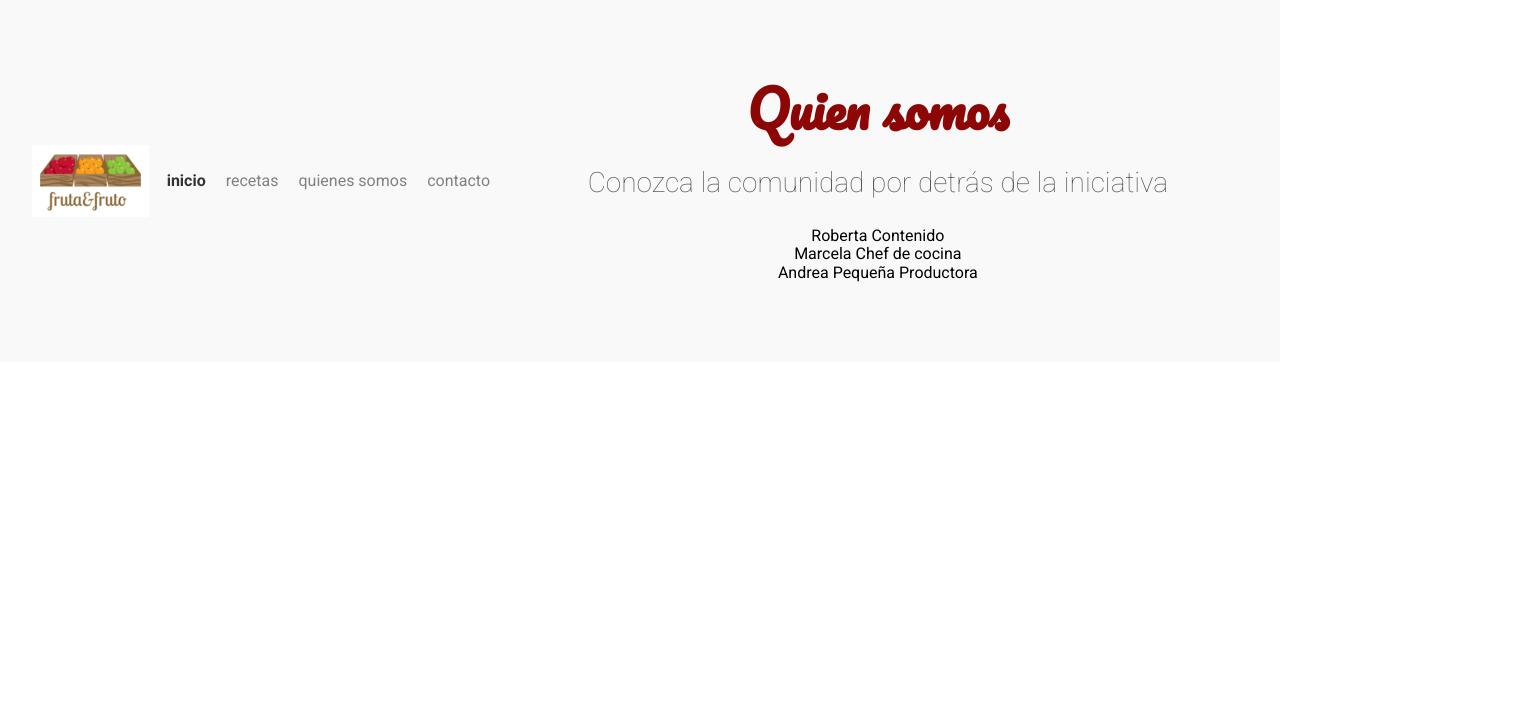
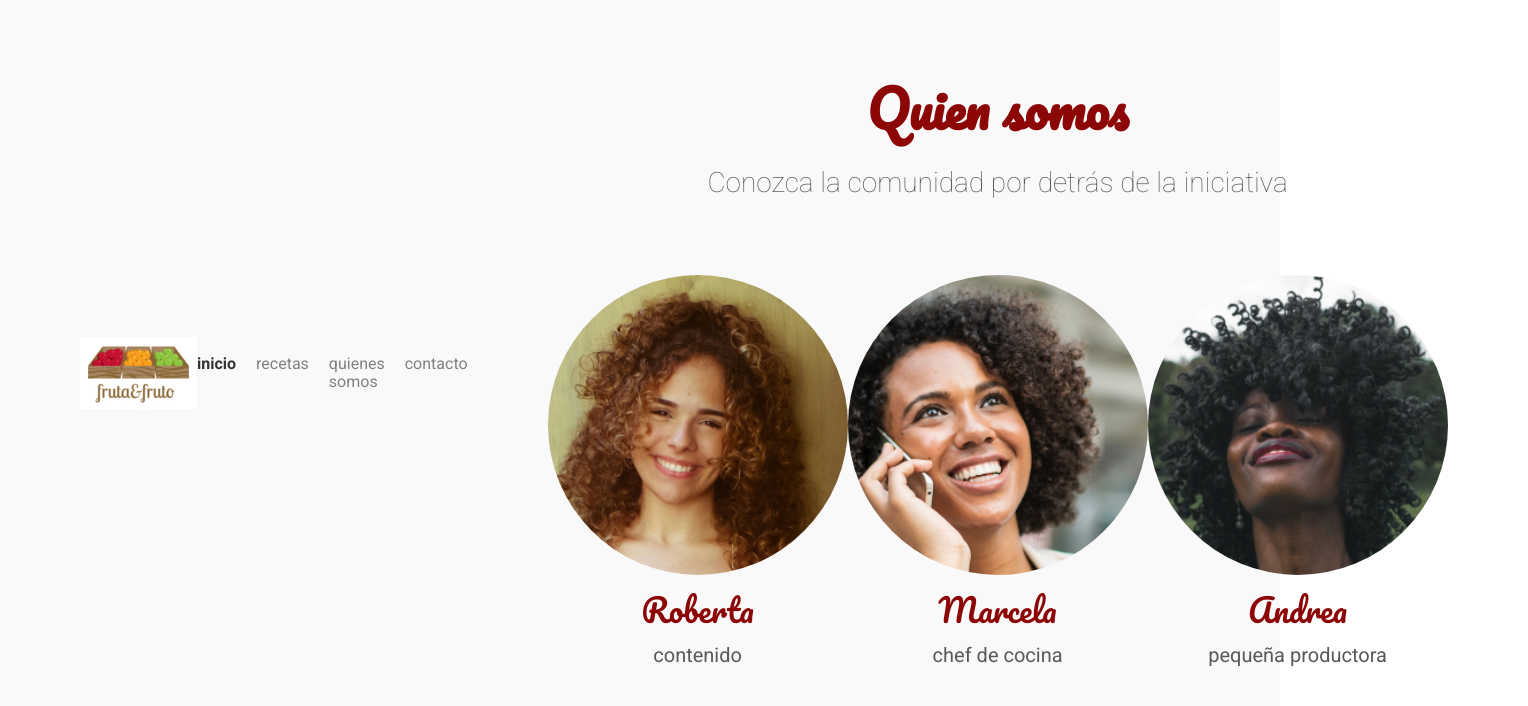
Before and after one commit to Uzielmf/Fruta-Fruto, a plain HTML site: page quienesSomos.html in a window 1280 px wide. Shown: the whole page, 1528 px wide, since content can reach past the window. Drawn offline with Linux system fonts and the light colour scheme.

Commit message:
se agrego el footer y se establecieron nuevos disenos y parte de las medias querys, aun quedan pendientes

```diff
--- a/assets/css/navegador.css
+++ b/assets/css/navegador.css
@@ -36,3 +36,31 @@
 .menu-link:hover {
     text-decoration: underline;
 }
+
+/* =======================DISENO RESPONSIVO CON MEDIAS QUERYS============================ */
+
+@media screen and (min-width: 0){
+
+    .cabecera{
+        justify-content: center;
+        padding: 0 1rem;
+    }
+
+    .logo{
+        display: none;
+    }
+
+}
+
+@media screen and (min-width: 768px){
+
+    .cabecera{
+        justify-content: space-between;
+        padding: 0 5rem;
+    }
+
+    .logo{
+        display: block;
+    }
+
+}
--- a/assets/css/quienesSomos.css
+++ b/assets/css/quienesSomos.css
@@ -7,32 +7,81 @@
 
 /* TITULO========================================================== */
 .quienes-somos__titulo{
+    color: #8d0606;
+    font-family: Pacifico, cursive;
+    font-size: 3.1875rem;
     margin-bottom: 1rem;
-    color: #8d0606;
-    font-size: 3.1875rem;
-    font-family: Pacifico, cursive;
 }
 
 
 
 /* DESCRIPCION========================================================== */
 .quienes-somos__descripcion{
+    color: #595959;
     font-weight: 100;
     font-size: 1.75rem;
-    color: #595959;
 }
 
 
 
-/* TITULO========================================================== */
+/* PERSONAS========================================================== */
+
+    /* General========================================================== */
+    .persona{
+        display: flex;
+        flex-direction: column;
+
+    }
+    .personas{
+        display: flex;
+        justify-content: space-around;
+        padding-top: 3rem;
+    }
+    /* personaNimbre========================================================== */
+    .persona__nombre{
+        color: #8d0606;
+        font-family: Pacifico, cursive;
+        font-size: 2rem;
+        margin: 1rem 0;
+    }
+    /* persona funcion========================================================== */
+
+    .persona__funcion{
+        color: #595959;
+        font-size: 1.25rem;
+        text-transform: lowercase;
+    }
+    /* PERSONA IMAGEN========================================================== */
+    .persona__imagen{
+        background: #8d0606;
+        height: 300px;
+        width: 300px;
+    }
+
+    .persona__imagen--roberta{
+        background: url("../img/personas/roberta.jpg");
+
+    }
+
+    .persona__imagen--marcela{
+        background-image: url("../img/personas/marcela.jpg");
+
+    }
+
+    .persona__imagen--andrea{
+        background: url("../img/personas/andrea.jpg");
+
+    }
+
+    .persona__imagen{
+        background-position: center;
+        background-repeat: no-repeat;
+        background-size: cover;
+        border-radius: 100%;
+        height: 300px;
+        width: 300px;
+    }
 
 
 
-
-/* TITULO========================================================== */
-
-
-
-
-
-/* TITULO========================================================== */
+    /* =======================DISENO RESPONSIVO CON MEDIAS QUERYS============================ */
```
Also changed, not shown: assets/css/Footer.css (added, +7 -0 lines), assets/css/style.css (+30 -2 lines), index.html (+9 -2 lines).
